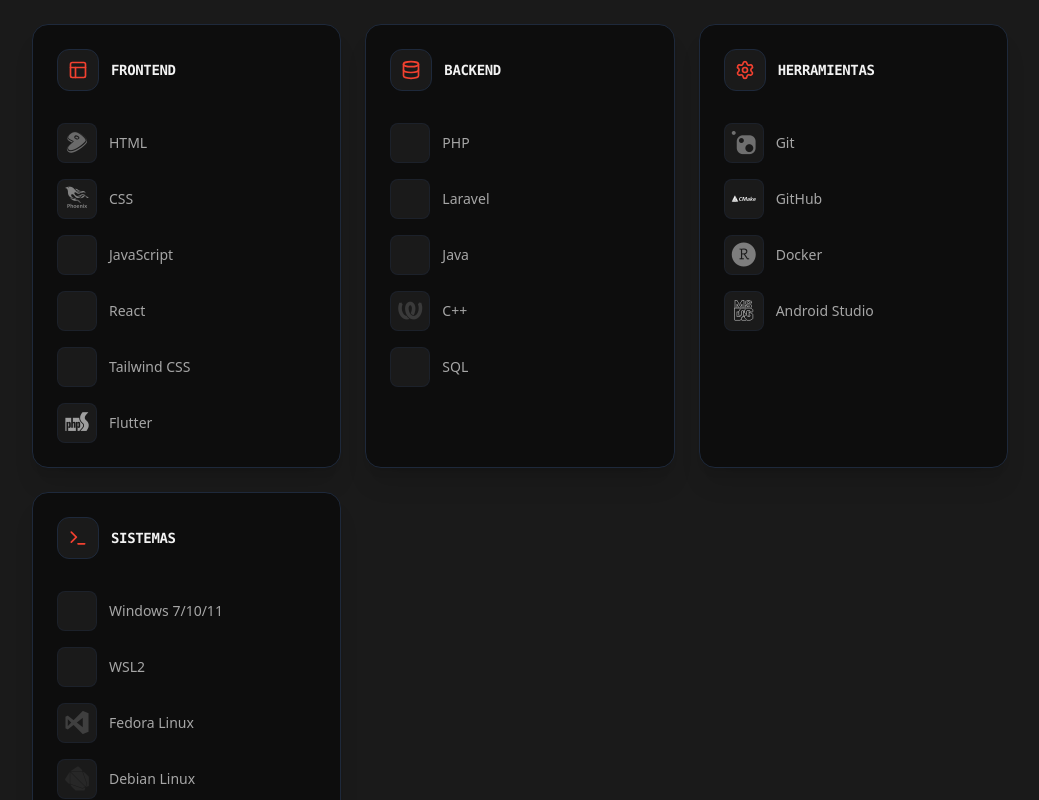
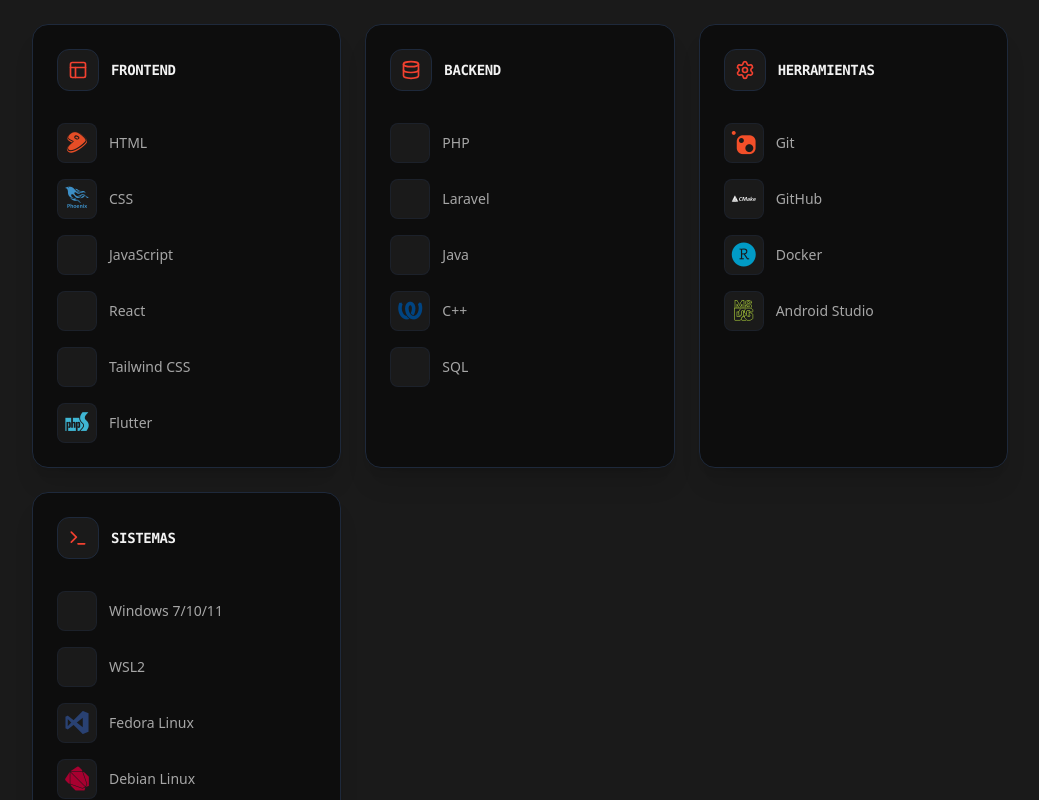
Before and after one commit to alexsi64-ash/portafolio, a React (Vite) app: page / in a window 1280 px wide. Shown: the part 2260-3060 px from the top of the page, without its empty margins (120-1159 px from the left). Built offline with nearby package versions, Linux system fonts and the light colour scheme.

Commit message:
modificacion de iconos en habilidades para mejor visualizacion

```diff
--- a/src/components/Habilidades.tsx
+++ b/src/components/Habilidades.tsx
@@ -37,7 +37,6 @@ export const Habilidades = () => {
     { nombre: 'Backend', datos: skills.backend, icono: <Database size={20} /> },
     { nombre: 'Herramientas', datos: skills.herramientas, icono: <Settings size={20} /> },
     { nombre: 'Sistemas', datos: skills.sistemas, icono: <Terminal size={20} /> },
-    // { nombre: 'Diseño', datos: skills.diseño, icono: <Palette size={20} /> },
   ];
 
   const containerVariants: Variants = {
@@ -53,16 +52,10 @@ export const Habilidades = () => {
 
   const itemVariants: Variants = {
     hidden: { opacity: 0, y: 20 },
-    visible: {
-      opacity: 1,
-      y: 0
-    }
+    visible: { opacity: 1, y: 0 }
   };
 
   return (
-    /* bg-[#1A1A1A]: Fondo gris para separar secciones.
-       border-y con AZUL TEC (#1e293b) para delimitación técnica.
-    */
     <section id="habilidades" className="py-24 bg-[#1A1A1A] border-y border-[#1e293b]/30 overflow-hidden">
       <div className="max-w-5xl mx-auto px-6">
         <div className="flex items-center gap-4 mb-12">
@@ -91,13 +84,9 @@ export const Habilidades = () => {
               variants={itemVariants}
               transition={{ duration: 0.5 }}
               whileHover={{ y: -5 }}
-              /* bg-[#0D0D0D]: Card negra sobre fondo gris.
-                 border-[#1e293b]: El Azul Tec definiendo la silueta.
-              */
               className="min-w-[280px] sm:min-w-[320px] md:min-w-0 snap-center p-6 rounded-2xl bg-[#0D0D0D] border border-[#1e293b] hover:border-[#F24130]/30 transition-all duration-300 group shadow-xl"
             >
               <div className="flex items-center gap-3 mb-8">
-                {/* Icono con fondo gris oscuro y efecto glow rojo en hover */}
                 <div className="p-2.5 bg-[#1A1A1A] rounded-xl text-[#F24130] border border-[#1e293b] group-hover:bg-[#F24130] group-hover:text-white transition-all duration-500 shadow-[0_0_0_rgba(242,65,48,0)] group-hover:shadow-[0_0_20px_rgba(242,65,48,0.4)]">
                   {cat.icono}
                 </div>
@@ -111,9 +100,9 @@ export const Habilidades = () => {
                     whileHover={{ x: 5 }}
                     className="flex items-center gap-3 group/item"
                   >
-                    {/* Contenedor del icono con Azul Tec */}
                     <div className="w-10 h-10 flex items-center justify-center rounded-lg bg-[#1A1A1A] border border-[#1e293b]/50 group-hover/item:border-[#F24130]/50 transition-all duration-300">
-                      <i className={`${getIconClass(skill)} text-2xl filter grayscale group-hover/item:grayscale-0 transition-all`}></i>
+                      {/* HEMOS ELIMINADO EL FILTRO GRAYSCALE AQUÍ */}
+                      <i className={`${getIconClass(skill)} text-2xl transition-transform group-hover/item:scale-110`}></i>
                     </div>
                     <span className="text-[#A6A6A6] font-medium group-hover/item:text-[#F24130] transition-colors text-sm">
                       {skill}
@@ -125,7 +114,6 @@ export const Habilidades = () => {
           ))}
         </motion.div>
 
-        {/* Indicador visual móvil optimizado */}
         <div className="flex justify-center gap-1 mt-4 md:hidden">
           <div className="w-8 h-1 bg-[#1e293b] rounded-full overflow-hidden">
             <div className="h-full bg-[#F24130] animate-pulse"></div>
```
